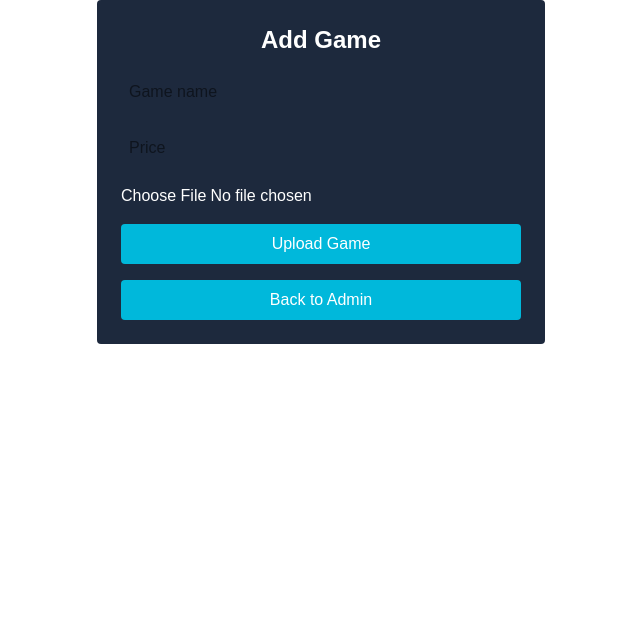
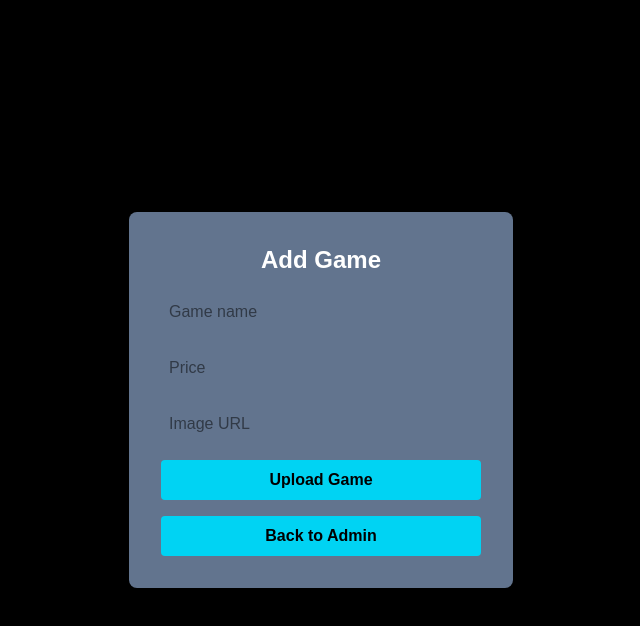
Before and after one commit to Winter7857/game-project, a Next.js app: page /games/new in a window 1280 px wide. Shown: the top 626 px of the page, without its empty margins (319-959 px from the left). Built offline with nearby package versions, Linux system fonts and the light colour scheme.

Commit message:
Add data,images

```diff
--- a/src/app/admin/page.tsx
+++ b/src/app/admin/page.tsx
@@ -1,8 +1,28 @@
-"use client"
+"use client";
 
+import { useEffect, useState } from "react";
 import Footer from "@/components/Footer";
 
+type Game = {
+  id: string;
+  name: string;
+  price: number;
+  image: string;
+};
+
 export default function AdminPage() {
+  const [games, setGames] = useState<Game[]>([]);
+
+  useEffect(() => {
+    fetch("/api/games")
+      .then((res) => res.json())
+      .then((data) => {
+        console.log("Games from DB:", data);
+        setGames(data);
+      })
+      .catch((err) => console.error("Failed to fetch games:", err));
+  }, []);
+
   return (
     <div className="min-h-screen flex flex-col bg-slate-800 text-white">
       {/* Content */}
@@ -10,7 +30,7 @@ export default function AdminPage() {
         {/* Logout button */}
         <div className="w-full flex justify-end mb-4">
           <button
-            onClick={() => window.location.href = "/login"}
+            onClick={() => (window.location.href = "/login")}
             className="bg-gray-200 text-black px-4 py-1 rounded"
           >
             logout
@@ -21,28 +41,40 @@ export default function AdminPage() {
         <h1 className="text-5xl font-bold mb-10">GAME STORE</h1>
 
         {/* Game cards */}
-        <div className="flex gap-10 mb-20">
-          {[1, 2, 3].map((n) => (
-            <div key={n} className="flex flex-col items-center">
-              <div className="w-48 h-28 bg-gray-200 text-black flex items-center justify-center mb-2">
-                img
+        <div className="flex flex-wrap gap-10 mb-20 justify-center">
+          {games.length === 0 ? (
+            <p className="text-gray-400">No games available</p>
+          ) : (
+            games.map((game) => (
+              <div key={game.id} className="flex flex-col items-center">
+                <div className="w-48 h-72 bg-gray-200 text-black flex items-center justify-center mb-2 overflow-hidden rounded shadow">
+  <img
+    src={game.image}
+    alt={game.name}
+    className="w-full h-full object-cover"
+  />
 </div>
-              <p className="text-lg">Game {n}</p>
-              <p className="text-lg">{999 - (n - 1) * 200} ฿</p>
+                <p className="text-lg font-semibold">{game.name}</p>
+                <p className="text-lg">{game.price} ฿</p>
               </div>
-          ))}
+            ))
+          )}
         </div>
 
-        {/* Buttons moved to the bottom */}
+        {/* Buttons */}
         <div className="mt-auto mb-8 flex gap-6">
           <button
-    onClick={() => window.location.href = "/games/new"}
+            onClick={() => (window.location.href = "/games/new")}
             className="bg-gray-200 text-black px-6 py-2 rounded"
           >
             add
           </button>
-          <button className="bg-gray-200 text-black px-6 py-2 rounded">edit</button>
-          <button className="bg-gray-200 text-black px-6 py-2 rounded">delete</button>
+          <button className="bg-gray-200 text-black px-6 py-2 rounded">
+            edit
+          </button>
+          <button className="bg-gray-200 text-black px-6 py-2 rounded">
+            delete
+          </button>
         </div>
       </main>
 
--- /dev/null
+++ b/src/app/api/games/route.ts
@@ -0,0 +1,28 @@
+import { NextRequest, NextResponse } from "next/server";
+import { PrismaClient } from "@prisma/client";
+
+const prisma = new PrismaClient();
+
+export async function GET() {
+  const games = await prisma.game.findMany();
+  return NextResponse.json(games);
+}
+
+export async function POST(req: NextRequest) {
+  const body = await req.json();
+  const { name, price, image } = body;
+
+  if (!name || !price || !image) {
+    return NextResponse.json({ error: "Missing fields" }, { status: 400 });
+  }
+
+  const newGame = await prisma.game.create({
+    data: {
+      name,
+      price,
+      image, // Directly store the URL
+    },
+  });
+
+  return NextResponse.json(newGame);
+}
--- a/src/app/games/new/page.tsx
+++ b/src/app/games/new/page.tsx
@@ -1,56 +1,85 @@
-"use client"
+"use client";
 
-import { useState } from "react"
+import { useState } from "react";
+import { useRouter } from "next/navigation";
 
-import { useRouter } from "next/navigation"
-export default function AddGamePage() {
-  const [preview, setPreview] = useState("")
-  const router = useRouter()
-  async function handleSubmit(e: React.FormEvent<HTMLFormElement>) {
-    e.preventDefault()
-    const formData = new FormData(e.currentTarget)
+export default function NewGamePage() {
+  const router = useRouter();
+  const [name, setName] = useState("");
+  const [price, setPrice] = useState("");
+  const [imageUrl, setImageUrl] = useState("");
 
-    const res = await fetch("/api/upload", {
+  const handleSubmit = async (e: any) => {
+    e.preventDefault();
+
+    const res = await fetch("/api/games", {
       method: "POST",
-      body: formData,
-    })
+      headers: { "Content-Type": "application/json" },
+      body: JSON.stringify({
+        name,
+        price: parseInt(price),
+        image: imageUrl,
+      }),
+    });
 
     if (res.ok) {
-      alert("Uploaded successfully!")
-      e.currentTarget.reset()
-      setPreview("")
+      alert("Game added!");
+      router.push("/admin");
     } else {
-      alert("Upload failed.")
+      alert("Failed to add game.");
     }
-  }
+  };
 
   return (
-    <form onSubmit={handleSubmit} className="p-6 max-w-md mx-auto bg-slate-800 rounded text-white space-y-4">
+    <div className="min-h-screen flex items-center justify-center bg-black text-white">
+      <form
+        onSubmit={handleSubmit}
+        className="bg-slate-500 p-8 rounded-lg flex flex-col gap-4 w-96"
+      >
         <h1 className="text-2xl font-bold text-center">Add Game</h1>
-      <input name="name" placeholder="Game name" required className="text-black p-2 w-full rounded" />
-      <input name="price" type="number" placeholder="Price" required className="text-black p-2 w-full rounded" />
+
         <input
-        name="image"
-        type="file"
-        accept="image/*"
+          type="text"
+          placeholder="Game name"
+          value={name}
+          onChange={(e) => setName(e.target.value)}
+          className="p-2 rounded text-black"
           required
-        onChange={(e) => {
-          const file = e.target.files?.[0]
-          if (file) setPreview(URL.createObjectURL(file))
-        }}
-        className="text-white"
         />
-      {preview && <img src={preview} alt="Preview" className="w-48 mx-auto rounded" />}
-      <button type="submit" className="bg-cyan-500 hover:bg-cyan-600 px-4 py-2 rounded w-full">
+
+        <input
+          type="number"
+          placeholder="Price"
+          value={price}
+          onChange={(e) => setPrice(e.target.value)}
+          className="p-2 rounded text-black"
+          required
+        />
+
+        <input
+          type="text"
+          placeholder="Image URL"
+          value={imageUrl}
+          onChange={(e) => setImageUrl(e.target.value)}
+          className="p-2 rounded text-black"
+          required
+        />
+
+        <button
+          type="submit"
+          className="bg-cyan-400 hover:bg-cyan-500 text-black font-semibold py-2 rounded"
+        >
           Upload Game
         </button>
+
         <button
-  type="button" // ⬅️ prevents accidental form submission
+          type="button"
           onClick={() => router.push("/admin")}
-  className="bg-cyan-500 hover:bg-cyan-600 px-4 py-2 rounded w-full"
+          className="bg-cyan-400 hover:bg-cyan-500 text-black font-semibold py-2 rounded"
         >
           Back to Admin
         </button>
       </form>
-  )
+    </div>
+  );
 }
```
Also changed, not shown: public/uploads/33e77855-a148-4d4d-8279-d613acdc4770-Left4Dead2.jpg (deleted), 1 other file (tests, documents, lock files or other folders). Lines whose indentation alone changed are shown as unchanged.
